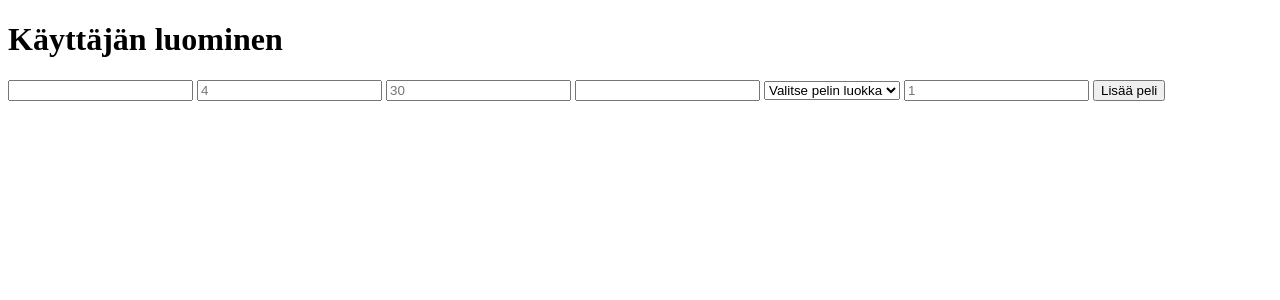
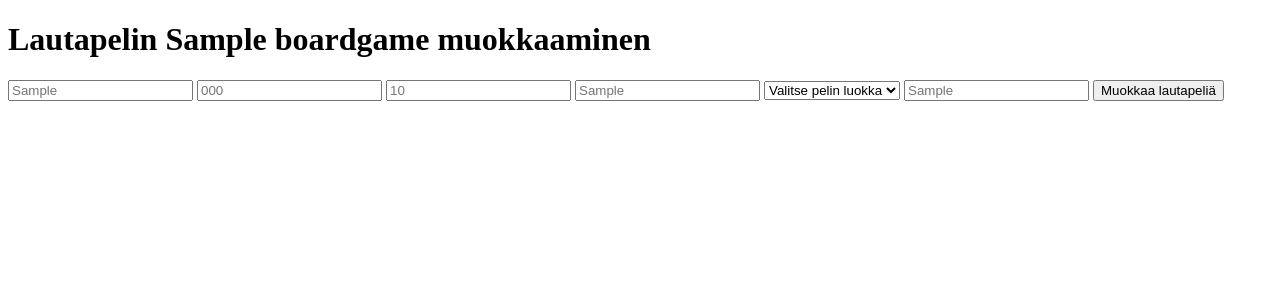
Before and after one commit to Jusu05/Boardgame-booking-system, a Flask app: template templates/add_boardgame.html in a window 1280 px wide. Shown: the part 78-378 px from the top of the page. Run offline with Flask 3, Linux system fonts and the light colour scheme; the template is opened without the code that fills it: most values are stand-ins (such as "Sample title", 1, 10 or a date in 2020).

Commit message:
boardgame editing

```diff
--- a/app.py
+++ b/app.py
@@ -4,7 +4,7 @@ from flask_wtf import CSRFProtect
 from dotenv import load_dotenv
 import os, bcrypt
 
-from db import insert_user, insert_boardgame, get_user_by_id, get_user_by_username, get_all_boardgames, get_boardgame_by_name, get_all_boardgames_by_search_word
+from db import insert_user, insert_boardgame, get_user_by_id, get_user_by_username, get_all_boardgames, get_boardgame_by_name, get_all_boardgames_by_search_word, update_boardgame
 from datatypes import User, Boardgame
 
 load_dotenv()
@@ -72,13 +72,20 @@ def logout():
     logout_user()
     return redirect("/")
 
-@app.route("/boardgame/<boardgame_name>")
+@app.route("/boardgame/<boardgame_name>", methods=["GET", "POST", "PUT"])
 def boardgame(boardgame_name: str):
     boardgame = get_boardgame_by_name(boardgame_name)
     if boardgame:
+        if request.method == "POST":
+            try:
+                boardgame = Boardgame.from_form(request.form)
+            except KeyError:
+                return render_template("add_boardgame.html", boardgame=boardgame)
+            update_boardgame(boardgame)
+
         return render_template("boardgame.html", boardgame=boardgame)
 
-@app.route("/add_boardgame",  methods=["GET", "POST"])
+@app.route("/add_boardgame", methods=["GET", "POST"])
 @login_required
 def add_boardgame():
     if request.method == "POST":
--- a/schema.sql
+++ b/schema.sql
@@ -48,3 +48,5 @@ CREATE TABLE IF NOT EXISTS Reservation (
     FOREIGN KEY (boardgame_id) REFERENCES Boardgames(id),
     FOREIGN KEY (user_id) REFERENCES Users(id)
 );
+
+-- TODO add indexes
--- a/templates/add_boardgame.html
+++ b/templates/add_boardgame.html
@@ -3,14 +3,14 @@
 {% block content %}
 <div class="container">
     <div class="form-container">
-        <h1>{% if login_screen %} Kirjautuminen {% else %} Käyttäjän luominen {% endif %}</h1>
+        <h1>{% if boardgame %} Lautapelin {{boardgame.name}} muokkaaminen {% else %} Lautapelin lisääminen {% endif %}</h1>
         <form method="POST">
             <input type="hidden" name="csrf_token" value="{{ csrf_token() }}"/>
-            <input name="name" type="text" required>
-            <input name="number_of_players" type="number" placeholder=4 required>
-            <input name="duration" type="number" placeholder="30" required>
-            <input name="description" placeholder="" required>
-            <select name="category_id" id="category_id">
+            <input name="name" type="text"  {% if boardgame %} placeholder={{ boardgame.name }} {% else %} required {% endif %}>
+            <input name="number_of_players" type="number" placeholder={% if boardgame %} {{ boardgame.number_of_players }} {% else %} 4 required {% endif %}>
+            <input name="duration" type="number" placeholder={% if boardgame %} {{ boardgame.duration }} {% else %} 30 required {% endif %}>
+            <input name="description" {% if boardgame %} placeholder={{ boardgame.description }} {% endif %}>
+            <select name="category_id" id="category_id" {% if boardgame %} selected={{ boardgame.category_id }} {% endif %}>
                 <option value=0>Valitse pelin luokka</option>
                 <option value=1>Lasten peli</option>
                 <option value=2>Korttipeli</option>
@@ -21,12 +21,9 @@
                 <option value=7>Tietopeli</option>
                 <option value=8>Perhepeli</option>
             </select>
-            <input name="free_games" type="number" placeholder=1>
-            <button type="submit">Lisää peli</button>
+            <input name="free_games" type="number" placeholder={% if boardgame %} {{ boardgame.free_games }} {% else %} 1 {% endif %}>
+            <button type="submit">{% if boardgame %} Muokkaa lautapeliä {% else %} Lisää lautapeli {% endif %}</button>
         </form>
-        {% if login_screen %}
-        <a href="/add_boardgame">ei käyttäjää?</a>
-        {% endif %}
     </div>
 </div>
 {% endblock %}
```
Also changed, not shown: db.py (+19 -0 lines), templates/boardgame.html (+7 -0 lines), README.md.
